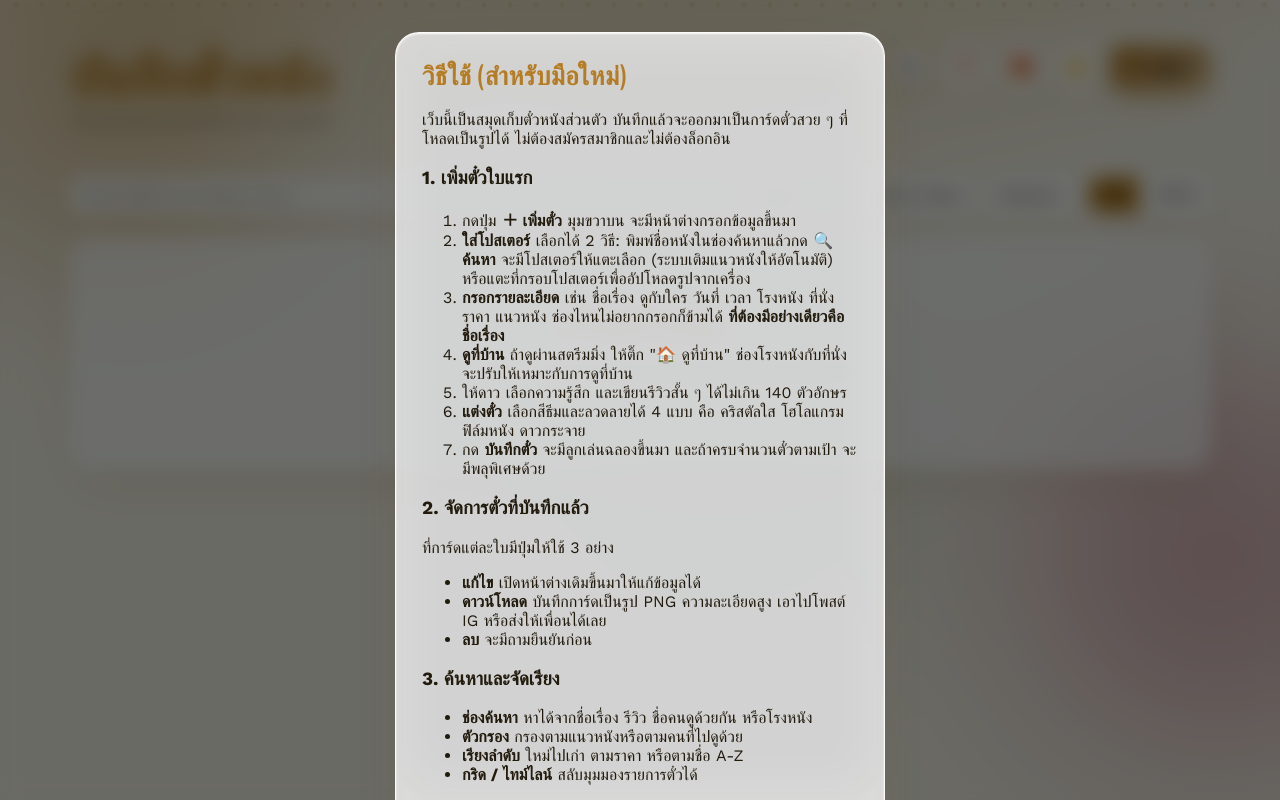
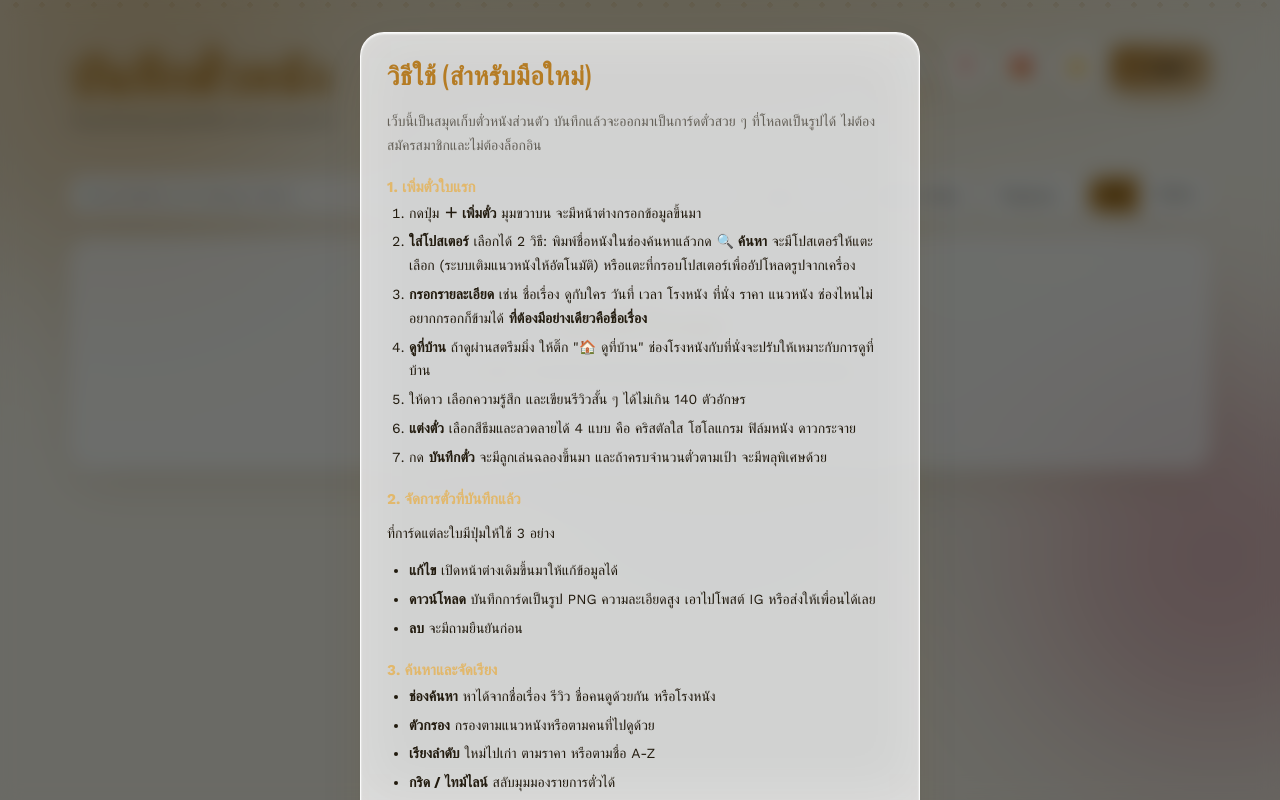
Before and after one commit to sagamot2/ticket-memory, a plain HTML site: page index.html in a window 1280 px wide. Drawn offline with nearby package versions, Linux system fonts and the light colour scheme; a script that the page names is missing; a web font is replaced by a local one.

Commit message:
Update style.css

```diff
--- a/style.css
+++ b/style.css
@@ -294,3 +294,12 @@ textarea#fReview{width:100%; min-height:80px; resize:vertical; padding:10px 12px
 .ps-results img{width:60px; height:88px; object-fit:cover; border-radius:8px; cursor:pointer; border:2px solid transparent; transition:border-color .15s ease, transform .15s ease;}
 .ps-results img:hover{border-color:var(--brass); transform:translateY(-2px) scale(1.04);}
 .ps-hint{font-size:12px; color:var(--text2); padding:4px 2px;}
+.help-modal{max-width:560px;}
+.help-modal h3{font-size:15px; color:var(--accent); margin:20px 0 6px; font-weight:700;}
+.help-modal p, .help-modal li{font-size:14px; line-height:1.7; color:var(--text1);}
+.help-modal .help-intro{color:var(--text2); margin:0 0 4px;}
+.help-modal ol, .help-modal ul{margin:6px 0; padding-left:22px;}
+.help-modal li{margin-bottom:5px;}
+.help-warn{margin-top:20px; padding:14px 16px; border-radius:16px; border:1px solid var(--glass-brd); background:rgba(226,184,107,.12);}
+.help-warn b{font-size:14px;}
+.help-warn ul{margin:8px 0 0;}
```
